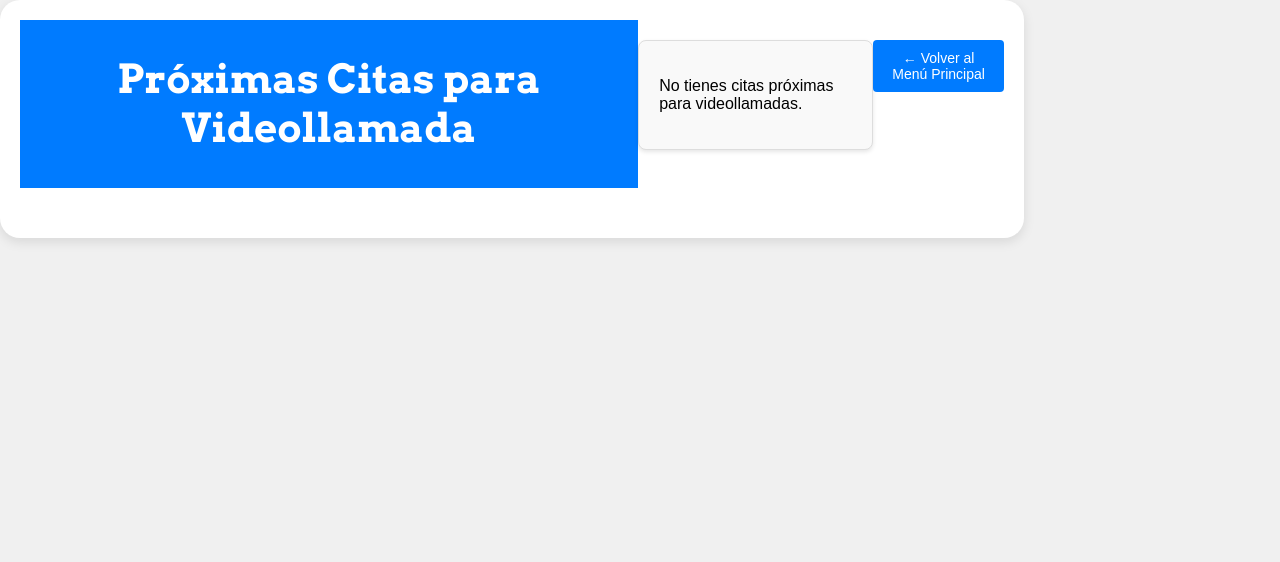
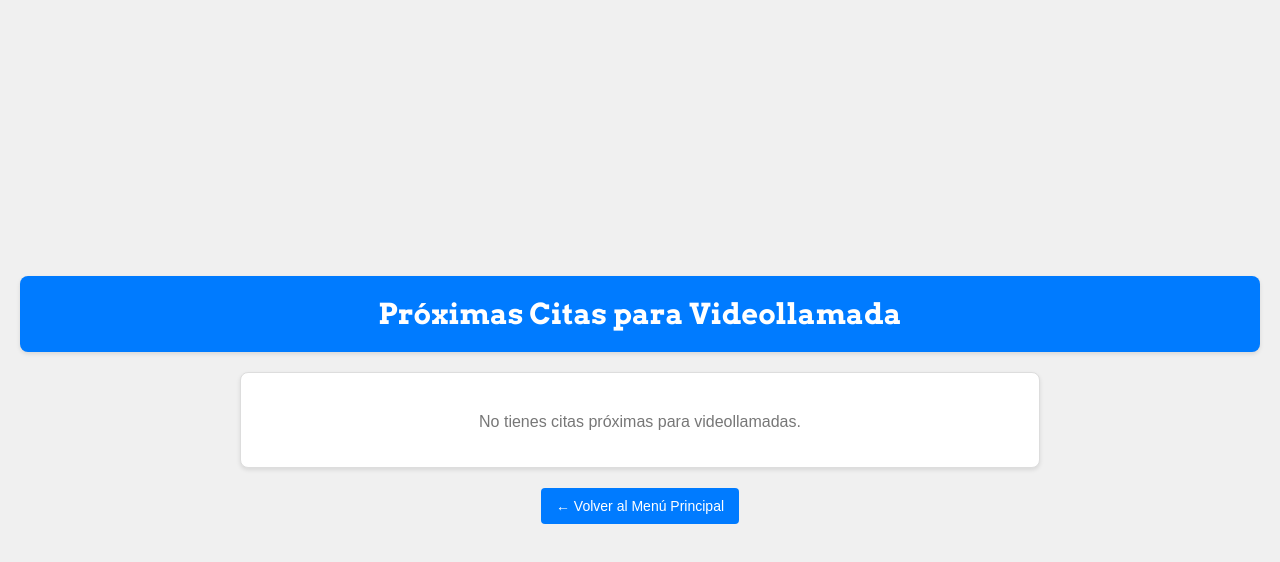
Before and after one commit to Edwinguty2/TELEMEDICINA-FRONTEND, a React (Create React App) app: page /video-call in a window 1280 px wide. Shown: the top 562 px of the page. Built offline with nearby package versions, Linux system fonts and the light colour scheme; sample sign-in values are in the browser's storage.

Commit message:
incluye estilo videollamada e historica clinica

```diff
--- a/src/pages/ProfilePage.js
+++ b/src/pages/ProfilePage.js
@@ -94,6 +94,22 @@ const ProfilePage = () => {
             </div>
           </div>
         );
+        case 'Historia Clínica':
+          return (
+            <div>
+              <h2>Historia Clínica</h2>
+              <div className="history-box">
+                <p>
+                  El paciente presenta un historial médico que incluye antecedentes de hipertensión arterial y diabetes tipo 2.
+                  Durante los últimos años, ha recibido tratamiento farmacológico para el control de ambas condiciones,
+                  con resultados favorables. En su última consulta, se reportaron niveles de glucosa en sangre dentro del rango normal,
+                  aunque se recomendó mantener una dieta equilibrada y realizar actividad física moderada al menos tres veces por semana.
+                  Además, se identificó un episodio reciente de infección respiratoria tratada con antibióticos, sin complicaciones posteriores.
+                  No se reportan alergias conocidas ni cirugías previas. El paciente continúa bajo seguimiento médico regular para el control de sus condiciones crónicas.
+                </p>
+              </div>
+            </div>
+      );
       default:
         return null;
     }
--- a/src/pages/VideoCallPage.css
+++ /dev/null
@@ -1,99 +0,0 @@
-/* Estilos para la página de Videollamada */
-.video-call-container {
-    padding: 20px;
-    font-family: Arial, sans-serif;
-  }
-
-  header {
-    background-color: #007bff; /* Azul */
-    width: 100%;
-    padding: 35px;
-    text-align: center;
-    color: white;
-    margin-bottom: 30px;
-  }
-
-  h1 {
-    color: white;
-    font-size: 2rem;
-  }
-
-  .appointments-box {
-    border: 1px solid #ddd;
-    border-radius: 8px;
-    padding: 20px;
-    background-color: #f9f9f9;
-    box-shadow: 0 2px 4px rgba(0, 0, 0, 0.1);
-    max-width: 900px;
-    margin: 0 auto; /* Centra el recuadro */
-    margin-top: 20px; /* Añadido margen superior para separación */
-  }
-
-  .card-list {
-    display: grid;
-    grid-template-columns: repeat(auto-fit, minmax(300px, 1fr));
-    gap: 20px;
-  }
-
-  .card {
-    border: 1px solid #ddd;
-    border-radius: 8px;
-    background-color: #fff;
-    padding: 15px;
-    box-shadow: 0 2px 4px rgba(0, 0, 0, 0.1);
-  }
-
-  .card-header {
-    display: flex;
-    justify-content: space-between;
-    margin-bottom: 15px;
-  }
-
-  .card-body {
-    font-size: 14px;
-    color: #333;
-  }
-
-  .card h3 {
-    font-size: 1.2rem;
-    margin-bottom: 10px;
-    color: #007bff;
-  }
-
-  .card p {
-    font-size: 1rem;
-    color: #555;
-  }
-
-  .join-button {
-    background-color: #007bff;
-    color: white;
-    border: none;
-    padding: 10px 20px;
-    border-radius: 5px;
-    cursor: pointer;
-    font-size: 14px;
-    margin-top: 15px;
-  }
-
-  .join-button:hover {
-    background-color: #0056b3;
-  }
-
-  .back-button {
-    background-color: #007bff;
-    color: white;
-    border: none;
-    padding: 10px 15px;
-    border-radius: 4px;
-    cursor: pointer;
-    font-size: 14px;
-    margin-top: 20px;
-    display: block;
-    margin-left: auto;
-    margin-right: auto;
-  }
-
-  .back-button:hover {
-    background-color: #0056b3;
-  }
--- a/src/pages/VideoCallPage.js
+++ b/src/pages/VideoCallPage.js
@@ -1,7 +1,7 @@
 import React, { useEffect, useState } from 'react';
 import axios from 'axios';
 import { useNavigate } from 'react-router-dom';
-import './VideoCallPage.css';
+import styles from './VideoCallPage.module.css';
 
 const VideoCallPage = () => {
   const [appointments, setAppointments] = useState([]);
@@ -15,16 +15,12 @@ const VideoCallPage = () => {
       return;
     }
 
-    // Obtener citas para el paciente
     axios.get(`http://localhost:8080/api/appointments?cedulaPaciente=${cedulaPaciente}`)
-      .then(response => {
-        setAppointments(response.data);
-      })
+      .then(response => setAppointments(response.data))
       .catch(error => console.error('Error al cargar citas:', error));
   }, [cedulaPaciente]);
 
   useEffect(() => {
-    // Filtrar citas próximas
     const now = new Date();
     const upcoming = appointments.filter(appointment => {
       const appointmentDate = new Date(appointment.fechaHora);
@@ -34,29 +30,28 @@ const VideoCallPage = () => {
   }, [appointments]);
 
   const handleJoinCall = (appointmentId) => {
-    // Función para unirse a la videollamada (simulada aquí)
-    console.log(`Unirse a la llamada con la cita ID: ${appointmentId}`);
-    // Lógica para unirse a la videollamada (redireccionar, abrir WebRTC, etc.)
+    localStorage.setItem('appointmentId', appointmentId);
+    navigate('/video-call-sim');
   };
 
   return (
-    <div className="video-call-container">
-      <header>
+    <div className={styles.videoCallContainer}>
+      <header className={styles.header}>
         <h1>Próximas Citas para Videollamada</h1>
       </header>
 
-      <div className="appointments-box">
+      <div className={styles.appointmentsBox}>
         {upcomingAppointments.length > 0 ? (
-          <div className="card-list">
+          <div className={styles.cardList}>
             {upcomingAppointments.map(appointment => (
-              <div key={appointment.id} className="card">
-                <div className="card-header">
+              <div key={appointment.id} className={styles.card}>
+                <div className={styles.cardHeader}>
                   <h3>Cita con el Dr. Juan Pérez</h3>
                   <p>{new Date(appointment.fechaHora).toLocaleDateString()} - {new Date(appointment.fechaHora).toLocaleTimeString()}</p>
                 </div>
-                <div className="card-body">
+                <div className={styles.cardBody}>
                   <p><strong>Estado:</strong> {appointment.estado ? 'Próxima' : 'Cancelada'}</p>
-                  <button className="join-button" onClick={() => handleJoinCall(appointment.id)}>
+                  <button className={styles.joinButton} onClick={() => handleJoinCall(appointment.id)}>
                     Unirse a la llamada
                   </button>
                 </div>
@@ -64,11 +59,11 @@ const VideoCallPage = () => {
             ))}
           </div>
         ) : (
-          <p>No tienes citas próximas para videollamadas.</p>
+          <p className={styles.noAppointments}>No tienes citas próximas para videollamadas.</p>
         )}
       </div>
 
-      <button className="back-button" onClick={() => navigate('/')}>
+      <button className={styles.backButton} onClick={() => navigate('/')}>
         ← Volver al Menú Principal
       </button>
     </div>
--- /dev/null
+++ b/src/pages/VideoCallPage.module.css
@@ -0,0 +1,113 @@
+.videoCallContainer {
+  display: flex;
+  flex-direction: column;
+  align-items: center;
+  justify-content: center;
+  padding: 20px;
+  font-family: Arial, sans-serif;
+  background-color: #f0f0f0;
+  min-height: 100vh; /* Asegura que ocupe toda la altura de la ventana */
+}
+
+.header {
+  background-color: #007bff; /* Azul */
+  width: 100%;
+  padding: 20px;
+  text-align: center;
+  color: white;
+  border-radius: 8px;
+  margin-bottom: 20px;
+  box-shadow: 0 2px 4px rgba(0, 0, 0, 0.1);
+}
+
+.header h1 {
+  font-size: 1.8rem;
+  margin: 0;
+}
+
+.appointmentsBox {
+  border: 1px solid #ddd;
+  border-radius: 8px;
+  padding: 20px;
+  background-color: #fff;
+  box-shadow: 0 2px 4px rgba(0, 0, 0, 0.1);
+  max-width: 800px;
+  width: 100%;
+  margin: 0 auto; /* Centra el recuadro */
+}
+
+.cardList {
+  display: flex;
+  flex-direction: column; /* Muestra las citas como una lista vertical */
+  gap: 15px; /* Espaciado entre las citas */
+}
+
+.card {
+  border: 1px solid #ddd;
+  border-radius: 8px;
+  background-color: #fff;
+  padding: 15px;
+  box-shadow: 0 2px 4px rgba(0, 0, 0, 0.1);
+}
+
+.cardHeader {
+  display: flex;
+  justify-content: space-between;
+  margin-bottom: 10px;
+}
+
+.cardBody {
+  font-size: 14px;
+  color: #333;
+}
+
+.card h3 {
+  font-size: 1.2rem;
+  margin-bottom: 10px;
+  color: #007bff;
+}
+
+.card p {
+  font-size: 1rem;
+  color: #555;
+}
+
+.joinButton {
+  background-color: #007bff;
+  color: white;
+  border: none;
+  padding: 10px 20px;
+  border-radius: 5px;
+  cursor: pointer;
+  font-size: 14px;
+  margin-top: 15px;
+}
+
+.joinButton:hover {
+  background-color: #0056b3;
+}
+
+.backButton {
+  background-color: #007bff;
+  color: white;
+  border: none;
+  padding: 10px 15px;
+  border-radius: 4px;
+  cursor: pointer;
+  font-size: 14px;
+  margin-top: 20px;
+  display: block;
+  margin-left: auto;
+  margin-right: auto;
+}
+
+.backButton:hover {
+  background-color: #0056b3;
+}
+
+.noAppointments {
+  text-align: center;
+  font-size: 1rem;
+  color: #777;
+  margin-top: 20px;
+}
--- a/src/pages/VideoCallSimPage.js
+++ b/src/pages/VideoCallSimPage.js
@@ -2,6 +2,7 @@ import React, { useState, useEffect } from 'react';
 import { useNavigate } from 'react-router-dom';
 import ChatBox from '../components/ChatBox';  // Importa el componente ChatBox
 import './VideoCallSimPage.css';  // Estilos específicos de esta página
+import axios from 'axios';
 
 // Importa los íconos para los botones de cámara y micrófono
 import { FaVideo, FaMicrophone, FaVideoSlash, FaMicrophoneSlash } from 'react-icons/fa';
@@ -9,11 +10,14 @@ import { FaVideo, FaMicrophone, FaVideoSlash, FaMicrophoneSlash } from 'react-ic
 const VideoCallSimPage = () => {
   const navigate = useNavigate();
 
+
+
   // Estado para controlar si la cámara y el micrófono están activados
   const [cameraOn, setCameraOn] = useState(true);
   const [microphoneOn, setMicrophoneOn] = useState(true);
   const [userVideoStream, setUserVideoStream] = useState(null); // Para la cámara del paciente
   const [userCedula, setUserCedula] = useState(localStorage.getItem('cedula')); // Cedula del paciente
+  const [appointmentId, setAppointmentId] = useState(localStorage.getItem('appointmentId')); // ID de la cita actual
 
   // Lógica para manejar el cambio de estado de la cámara
   const toggleCamera = () => {
@@ -50,9 +54,33 @@ const VideoCallSimPage = () => {
     }
   };
 
-  const handleHangUp = () => {
-    // Redirige al Home o a la página anterior
-    navigate(-1);  // Esto hace que el usuario regrese a la página anterior
+  const handleHangUp = async () => {
+    try {
+      // Cambiar el estado de la cita a false (finalizada)
+      await axios.post(`http://localhost:8080/api/appointments/cancel/${appointmentId}`);
+
+      // Crear una orden de medicamentos aleatoria
+      await axios.post('http://localhost:8080/api/medication-orders', {
+        cedulaPaciente: userCedula,
+        medicamento: 'Paracetamol', // Puedes generar un medicamento aleatorio
+        cantidad: Math.floor(Math.random() * 10) + 1, // Cantidad aleatoria entre 1 y 10
+        indicaciones: 'Tomar 1 cada 8 horas'
+      });
+
+      // Crear un tratamiento aleatorio
+      await axios.post('http://localhost:8080/api/treatments', {
+        cedulaPaciente: userCedula,
+        descripcion: 'Tratamiento para fiebre', // Puedes generar una descripción aleatoria
+        fechaInicio: new Date().toISOString().split('T')[0], // Fecha actual
+        fechaFin: new Date(new Date().setDate(new Date().getDate() + 7)).toISOString().split('T')[0] // Fecha de fin en 7 días
+      });
+
+      // Redirigir al menú principal
+      navigate('/');
+    } catch (error) {
+      console.error('Error al finalizar la llamada:', error);
+      alert('Hubo un problema al finalizar la llamada.');
+    }
   };
 
   useEffect(() => {
```
